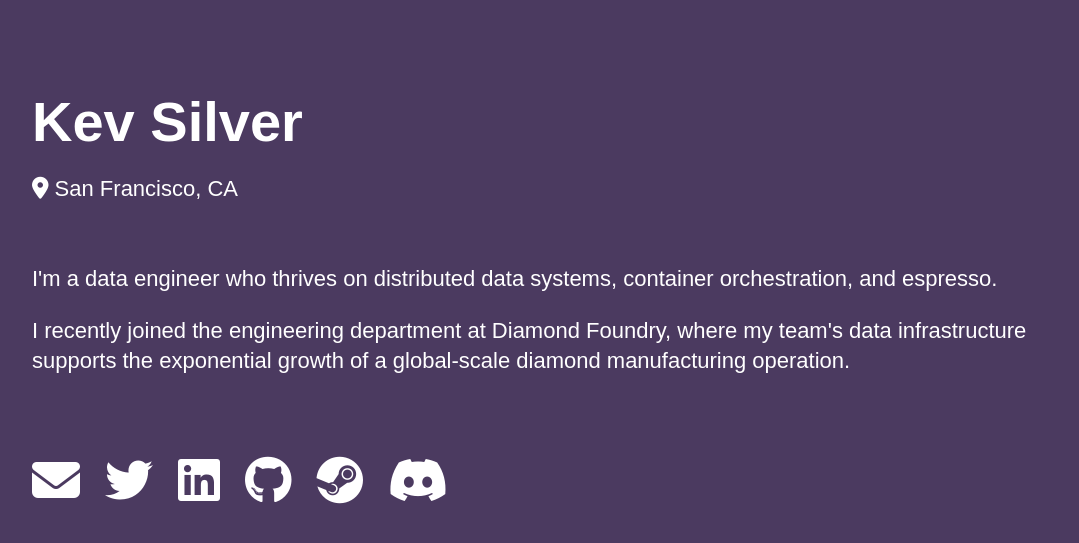
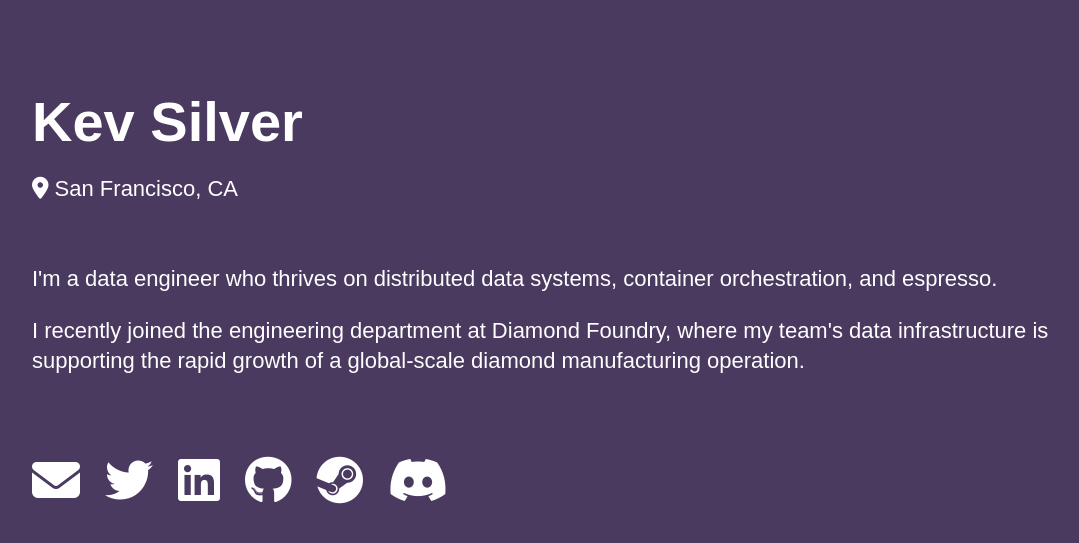
Before and after one commit to kvb0t/kvhome, a Flask app: page / in a window 1280 px wide. Shown: the top 543 px of the page, without its empty margins (96-1175 px from the left). Run offline with Flask 2, Linux system fonts and the light colour scheme; some libraries are stand-ins or nearby versions.

Commit message:
Updated wording

```diff
--- a/templates/home.html
+++ b/templates/home.html
@@ -14,7 +14,7 @@
           </p>
           <div class="content">
               <p>I'm a data engineer who thrives on distributed data systems, container orchestration, and espresso.<p>
-              <p>I recently joined the engineering department at <a href="https://www.diamondfoundry.com/">Diamond Foundry</a>, where my team's data infrastructure supports the exponential growth of a global-scale diamond manufacturing operation.
+              <p>I recently joined the engineering department at <a href="https://www.diamondfoundry.com/">Diamond Foundry</a>, where my team's data infrastructure is supporting the rapid growth of a global-scale diamond manufacturing operation.
           </div>
 
           <div class="social-icon">
```
